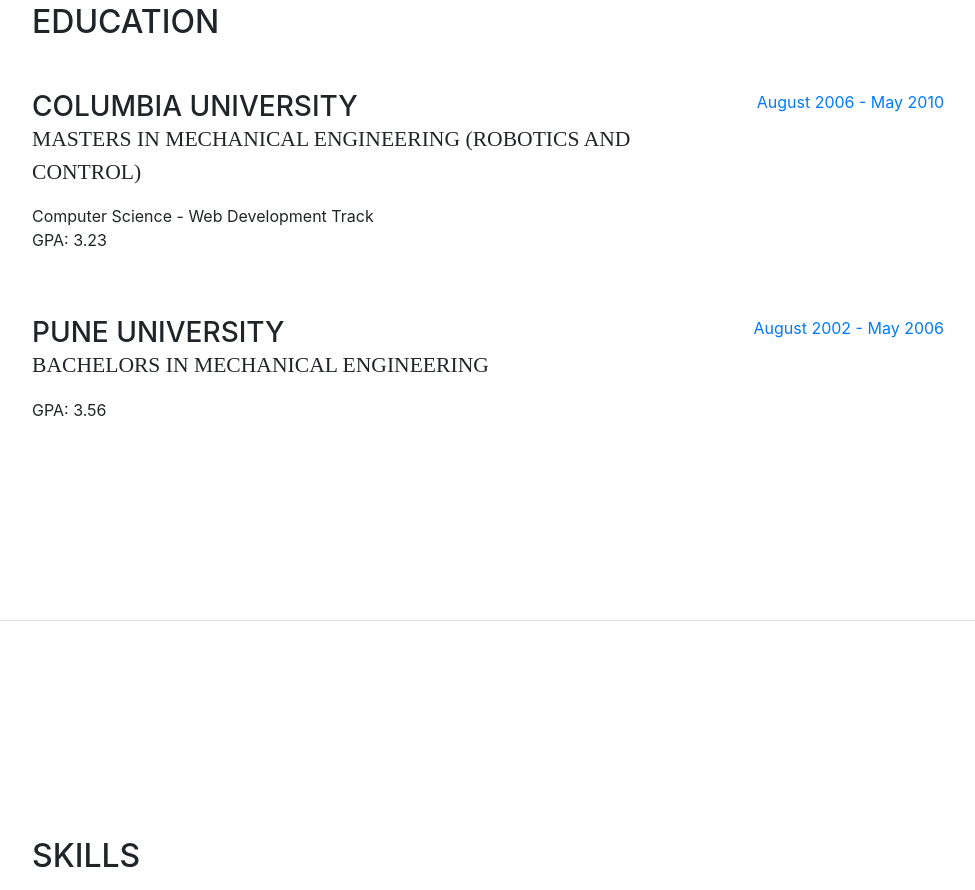
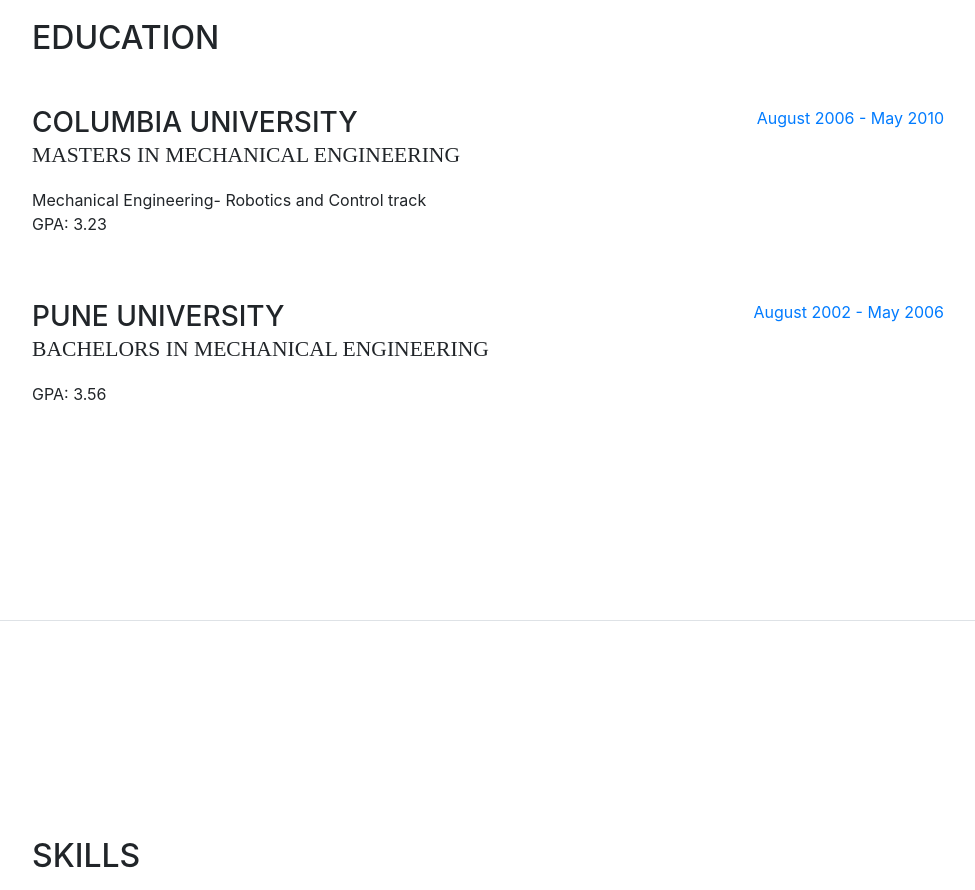
Before and after one commit to rahuljinturkar/Portfolio, a website with bundled scripts: page index.html in a window 1280 px wide. Shown: the part 1779-2669 px from the top of the page, without its empty margins (288-1263 px from the left). Built offline with nearby package versions, Linux system fonts and the light colour scheme; a web font is replaced by a local one.

Commit message:
Update index.html

```diff
--- a/index.html
+++ b/index.html
@@ -159,8 +159,8 @@
           <div class="resume-item d-flex flex-column flex-md-row mb-5">
             <div class="resume-content mr-auto">
               <h3 class="mb-0">Columbia University</h3>
-              <div class="subheading mb-3">Masters in Mechanical Engineering (Robotics and control)</div>
-              <div>Computer Science - Web Development Track</div>
+              <div class="subheading mb-3">Masters in Mechanical Engineering </div>
+              <div>Mechanical Engineering- Robotics and Control track</div>
               <p>GPA: 3.23</p>
             </div>
             <div class="resume-date text-md-right">
```
